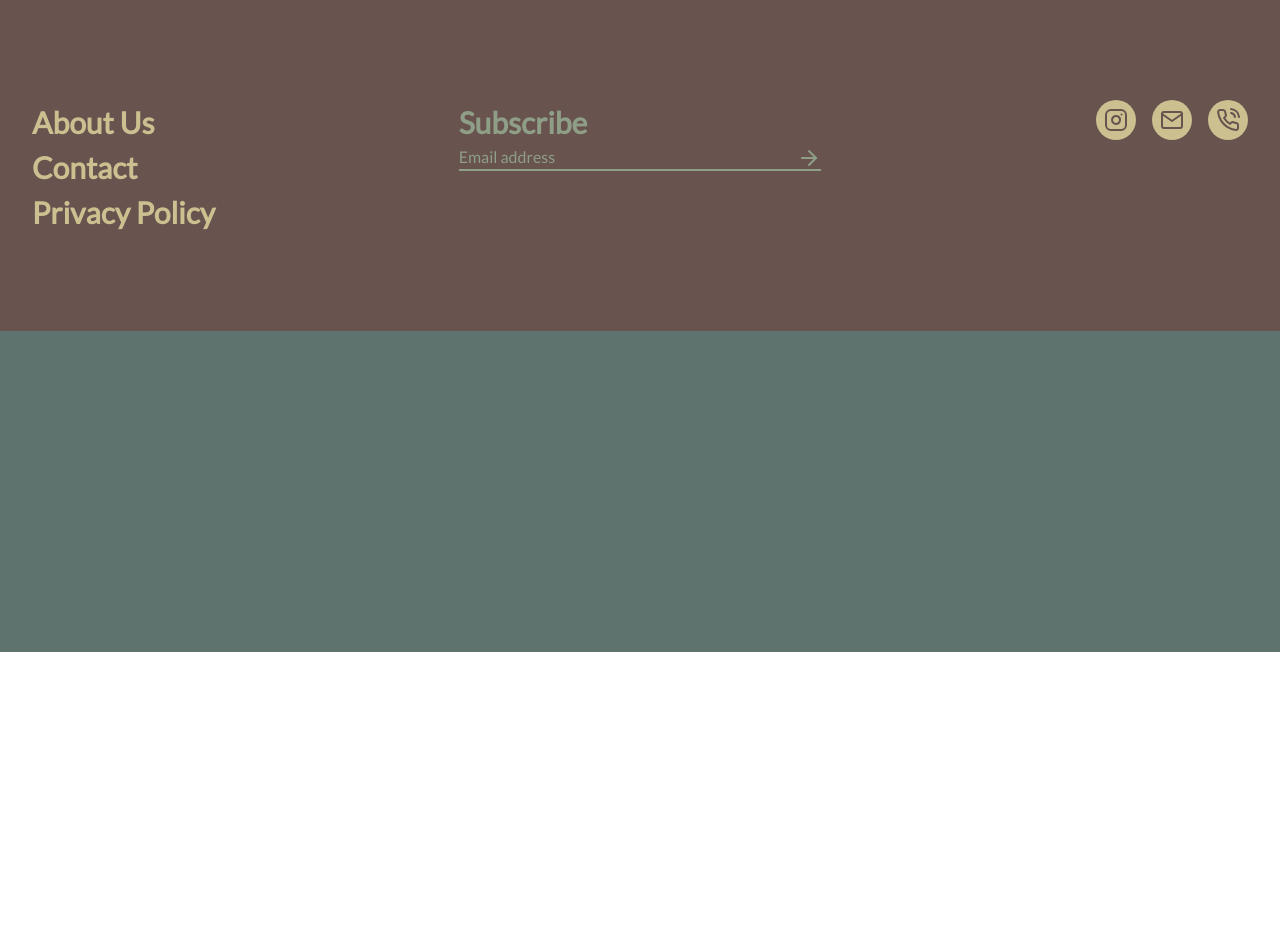
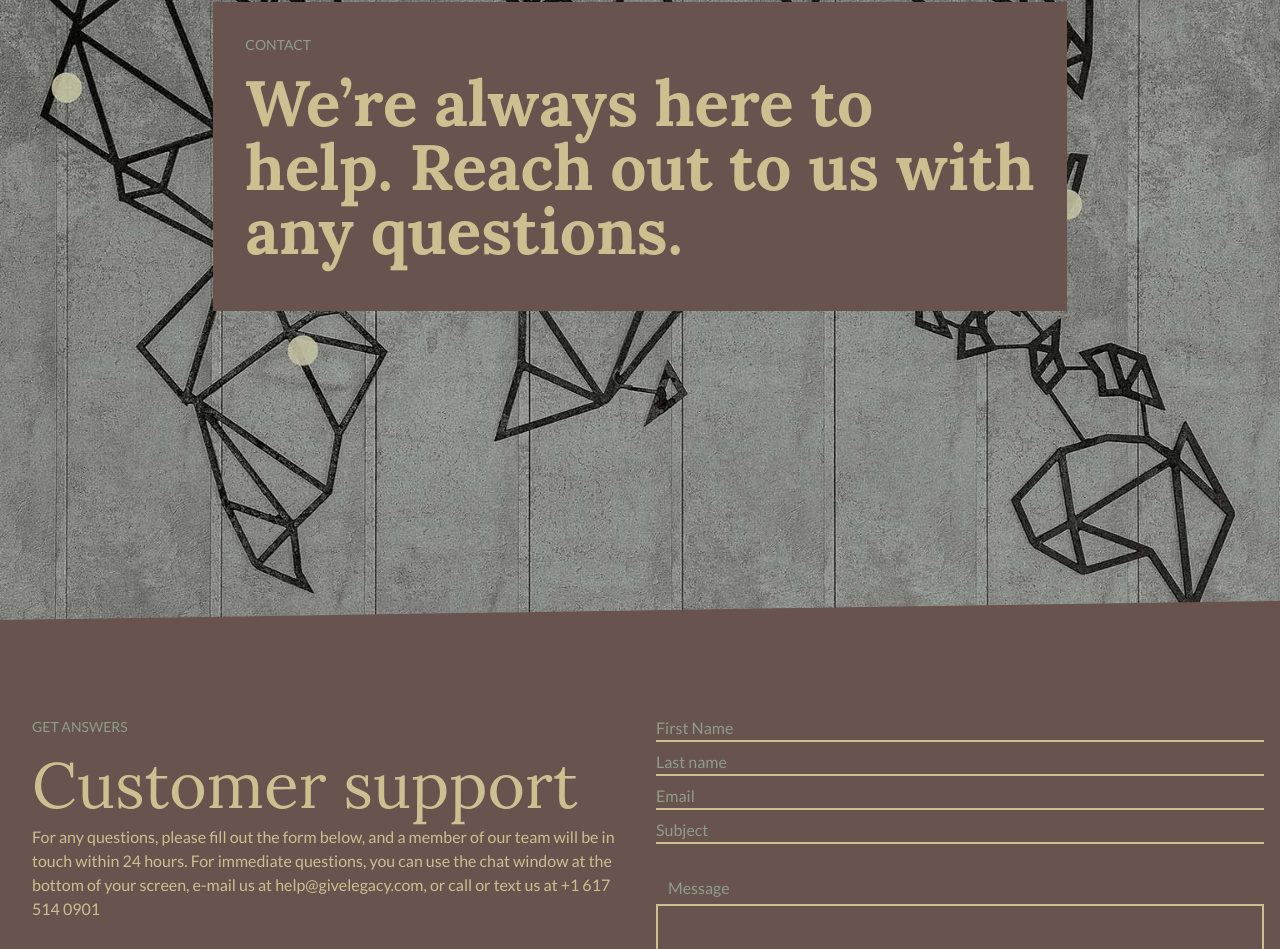
Before and after one commit to astridlyre/fathergood, a Vue app: page /contact in a window 1280 px wide. Shown: the part 148-1097 px from the top of the page. Before the commit the page ends 800 px from the top, so only its background shows below. Built offline with nearby package versions, Linux system fonts and the light colour scheme; what @tailwindcss/custom-forms would draw is missing.

Commit message:
contact page

```diff
--- a/src/components/SiteNav.vue
+++ b/src/components/SiteNav.vue
@@ -15,7 +15,7 @@
       >
       <router-link class="underlineEffect" to="/analysis">Analysis</router-link>
       <router-link class="underlineEffect" to="/about">About Us</router-link>
-      <router-link class="underlineEffect" to="/contact">Contact`</router-link>
+      <router-link class="underlineEffect" to="/contact">Contact</router-link>
     </nav>
     <header
       :class="{ navbarHidden: scrolled, navbarShown: !scrolled }"
--- a/src/views/Contact.vue
+++ b/src/views/Contact.vue
@@ -1,5 +1,137 @@
 <template>
-  <div class="about">
-    <h1>This is an about page</h1>
-  </div>
+  <main class="w-full flex flex-col">
+    <section
+      class="bg-image pt-24 md:pt-0 relative z-0 bg-brand min-h-screen flex flex-col justify-center items-center"
+    >
+      <div
+        class="w-full bg-dark lg:-mt-48 lg:mt-0 sm:w-2/3 lg:w-2/3 sm:p-8 p-4"
+      >
+        <div class="flex flex-col">
+          <h4 class="mb-4 text-sm text-laccent">
+            CONTACT
+          </h4>
+          <h1
+            class="mb-4 text-5xl xl:text-6xl text-light font-bold font-serif leading-none"
+          >
+            We’re always here to help. Reach out to us with any questions.
+          </h1>
+        </div>
+      </div>
+      <svg
+        class="absolute bottom-0 left-0 right-0 h-16 w-full"
+        xmlns="http://www.w3.org/2000/svg"
+        viewBox="0 0 1440 320"
+        preserveAspectRatio="none"
+      >
+        <path
+          fill="#68534f"
+          fill-opacity="1"
+          d="M0,160L1440,64L1440,320L0,320Z"
+        ></path>
+      </svg>
+    </section>
+    <section class="flex flex-col bg-dark items-center w-full z-10">
+      <div
+        class="my-8 p-8 md:grid md:grid-cols-2 w-full max-w-screen-md lg:max-w-screen-xl"
+      >
+        <div class="md:mr-4 flex flex-col">
+          <h4 class="mb-4 text-sm text-laccent">
+            GET ANSWERS
+          </h4>
+          <h3
+            class="mb-2 text-4xl text-light sm:text-5xl lg:text-6xl leading-none font-serif"
+          >
+            Customer support
+          </h3>
+          <p class="text-sm sm:text-base text-light">
+            For any questions, please fill out the form below, and a member of
+            our team will be in touch within 24 hours. For immediate questions,
+            you can use the chat window at the bottom of your screen, e-mail us
+            at help@givelegacy.com, or call or text us at +1 617 514 0901
+          </p>
+        </div>
+        <div class="mt-16 md:mt-0 md:ml-4 flex flex-col w-full">
+          <form>
+            <input
+              type="text"
+              placeholder="First Name"
+              class="w-full bg-transparent outline-none focus:outline-none border-0 rounded-none placeholder-laccent border-b-2 border-light form-input"
+            />
+            <input
+              type="text"
+              placeholder="Last name"
+              class="mt-2 w-full bg-transparent outline-none focus:outline-none border-0 rounded-none placeholder-laccent border-b-2 border-light form-input"
+            />
+            <input
+              type="email"
+              placeholder="Email"
+              class="mt-2 w-full bg-transparent outline-none focus:outline-none border-0 rounded-none placeholder-laccent border-b-2 border-light form-input"
+            />
+            <input
+              type="text"
+              placeholder="Subject"
+              class="mt-2 w-full bg-transparent outline-none focus:outline-none border-0 rounded-none placeholder-laccent border-b-2 border-light form-input"
+            />
+            <h5 class="mt-8 ml-3 text-laccent">Message</h5>
+            <textarea
+              rows="8"
+              class="mt-1 w-full bg-transparent outline-none focus:outline-none border-2 rounded-none placeholder-laccent border-light form-textarea resize-none"
+            ></textarea>
+          </form>
+        </div>
+      </div>
+    </section>
+    <section
+      class="flex flex-col items-center justify-center w-full relative bg-light"
+    >
+      <svg
+        xmlns="http://www.w3.org/2000/svg"
+        viewBox="0 0 1440 320"
+        class="absolute inset-x-0 top-0 w-full h-16 z-10"
+        preserveAspectRatio="none"
+      >
+        <path
+          fill="#68534f"
+          fill-opacity="1"
+          d="M0,160L1440,64L1440,0L0,0Z"
+        ></path>
+      </svg>
+      <div class="w-full max-w-screen-md lg:max-w-screen-xl z-0">
+        <img
+          class="w-full object-cover"
+          src="@/assets/img/winterman.jpg"
+          alt="Man jumping into the water."
+        />
+      </div>
+    </section>
+  </main>
 </template>
+
+<script>
+export default {
+  name: "About",
+  components: {},
+  data() {
+    return {
+      blurb: 1,
+    };
+  },
+};
+</script>
+
+<style scoped>
+@media screen and (orientation: landscape) {
+  .bg-image {
+    background: url("../assets/img/map.jpg");
+    background-position: center;
+    background-size: cover;
+  }
+}
+@media screen and (orientation: portrait) {
+  .bg-image {
+    background: url("../assets/img/map.jpg");
+    background-position: center;
+    background-size: cover;
+  }
+}
+</style>
```
